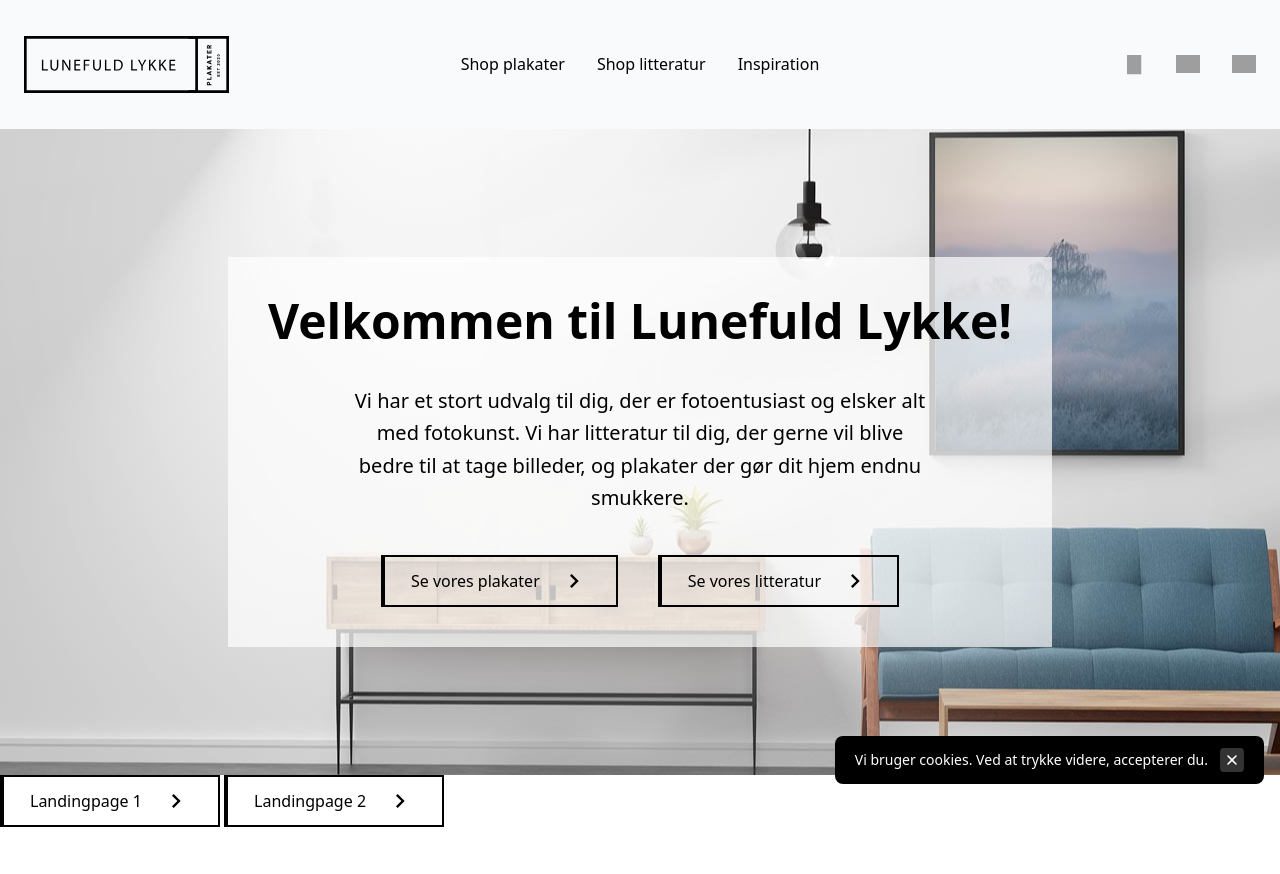
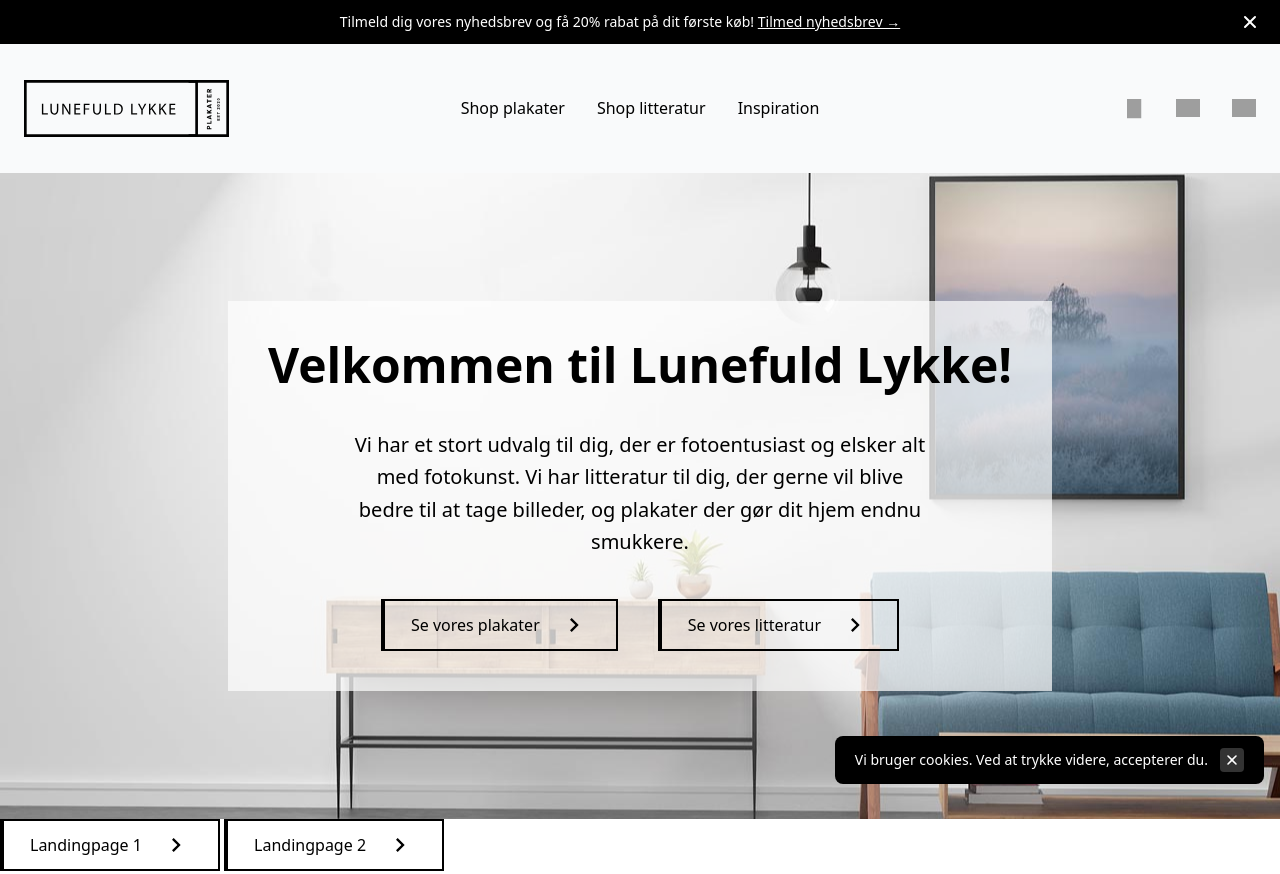
Before and after one commit to maja5099/lunefuldlykke, a website built with Parcel: page src/index.html in a window 1280 px wide. Shown: the top 874 px of the page. Built offline with nearby package versions, Linux system fonts and the light colour scheme; grey boxes are pictures that could not be loaded.

Commit message:
voucher added

```diff
--- a/src/index.html
+++ b/src/index.html
@@ -24,6 +24,34 @@
       - Testimonial/truspilot section
       Footer
     -->
+
+    <!-- Voucher start -->
+    <div class="relative px-4 py-3 text-white bg-black pr-14">
+      <p class="text-sm font-medium text-left sm:text-center">
+        Tilmeld dig vores nyhedsbrev og få 20% rabat på dit første køb!
+
+        <a class="underline" href="/alpinejs"> Tilmed nyhedsbrev &rarr; </a>
+      </p>
+
+      <button
+        aria-label="Close"
+        class="absolute p-1 transition -translate-y-1/2 rounded-lg top-1/2 right-4 bg-black/10 hover:bg-black/20"
+      >
+        <svg
+          xmlns="http://www.w3.org/2000/svg"
+          class="w-5 h-5"
+          viewBox="0 0 20 20"
+          fill="currentColor"
+        >
+          <path
+            fill-rule="evenodd"
+            d="M4.293 4.293a1 1 0 011.414 0L10 8.586l4.293-4.293a1 1 0 111.414 1.414L11.414 10l4.293 4.293a1 1 0 01-1.414 1.414L10 11.414l-4.293 4.293a1 1 0 01-1.414-1.414L8.586 10 4.293 5.707a1 1 0 010-1.414z"
+            clip-rule="evenodd"
+          />
+        </svg>
+      </button>
+    </div>
+    <!-- Voucher end -->
 
     <!-- Navigation start -->
     <div class="">
@@ -263,6 +291,7 @@
     <!-- Hero end -->
 
     <!-- Content start -->
+    <!-- Landingpages buttons start -->
     <a class="relative inline-block px-7 py-2.5 overflow-hidden border-2 border-black group focus:outline-none focus:ring" href="landingpage_1.html">
       <div class="inline-flex items-center">
         <span class="absolute inset-y-0 left-0 w-[2px] transition-all bg-black group-hover:w-full group-active:bg-black"></span>
@@ -282,7 +311,9 @@
         <svg class="w-7 h-auto ml-5 relative group-hover:fill-white group-active:fill-white" xmlns="http://www.w3.org/2000/svg" xmlns:xlink="http://www.w3.org/1999/xlink" aria-hidden="true" role="img" class="iconify iconify--ic" width="32" height="32" preserveAspectRatio="xMidYMid meet" viewBox="0 0 24 24"><path fill="#fffff" d="M8.59 16.59L13.17 12L8.59 7.41L10 6l6 6l-6 6l-1.41-1.41z"></path></svg>
       </div>
     </a>
+    <!-- Landingpages buttons end -->
 
+    <!-- Cookie start -->
     <aside
     class="fixed z-50 flex items-center justify-center px-5 py-3 text-white bg-black rounded-lg bottom-4 right-4"
     >
@@ -313,6 +344,7 @@
           </svg>
         </button>
       </aside>
+      <!-- Cookie end -->
 
       <!-- Books start -->
       <section>
```
